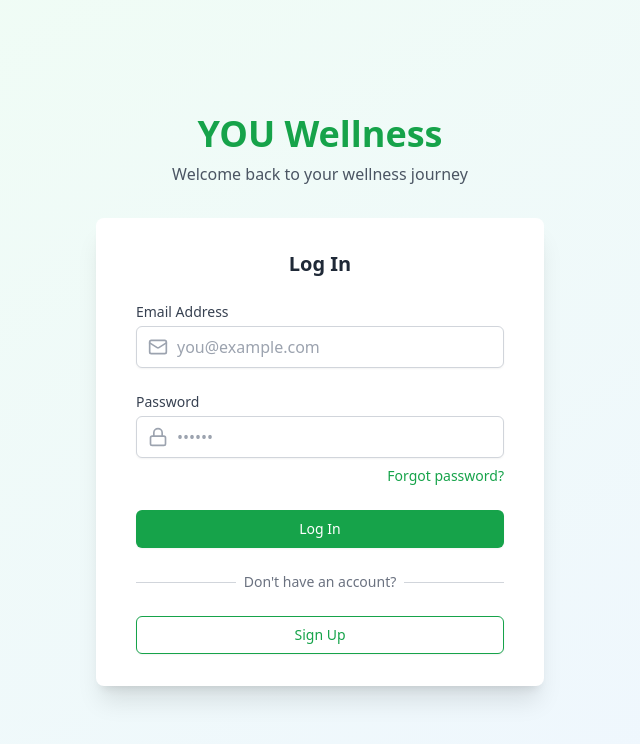
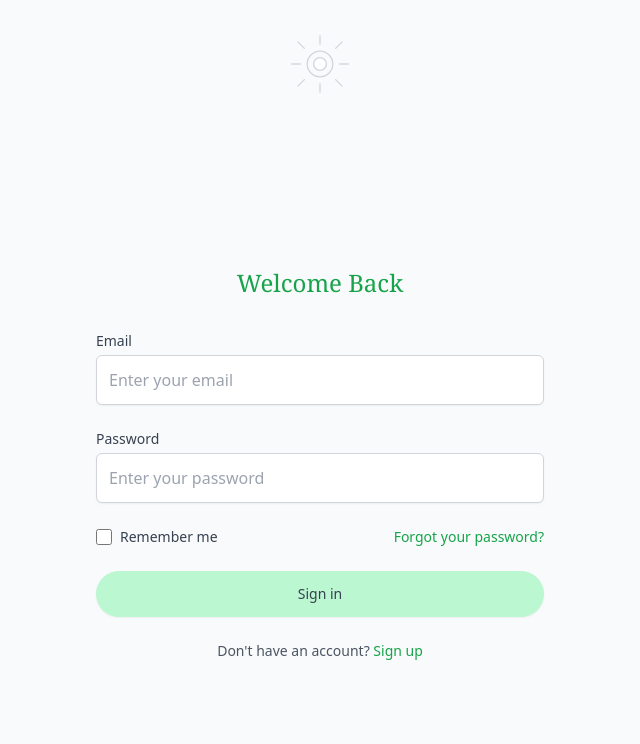
Before and after one commit to TheSamanthaWilliams/you-wellness-app, a Next.js app: page /login in a window 1280 px wide. Shown: the top 744 px of the page, without its empty margins (320-960 px from the left). Built offline with nearby package versions, Linux system fonts and the light colour scheme.

Commit message:
Update page.js

```diff
--- a/app/login/page.js
+++ b/app/login/page.js
@@ -1,180 +1,118 @@
 "use client";
 
-import { useState } from 'react';
+import React, { useState } from 'react';
+import Link from 'next/link';
 import { useRouter } from 'next/navigation';
-import Link from 'next/link';
-import { Mail, Lock } from 'lucide-react';
 
-export default function Login() {
+export default function LoginPage() {
+  const [email, setEmail] = useState('');
+  const [password, setPassword] = useState('');
   const router = useRouter();
-  const [formData, setFormData] = useState({
-    email: '',
-    password: ''
-  });
-  const [error, setError] = useState('');
-  const [isSubmitting, setIsSubmitting] = useState(false);
 
-  function handleInputChange(e) {
-    const { name, value } = e.target;
-    setFormData(prev => ({
-      ...prev,
-      [name]: value
-    }));
-    // Clear error when user starts typing
-    if (error) setError('');
-  }
-
-  function handleSubmit(e) {
+  const handleLogin = (e) => {
     e.preventDefault();
-    setIsSubmitting(true);
-
-    // For demo purposes, just check if there's a user stored with this email
-    // In a real app, you would validate against a backend
-    try {
-      // Simulate an API call
-      setTimeout(() => {
-        // Create a user if one doesn't exist
-        const userData = {
-          name: "Demo User",
-          email: formData.email,
-          wellnessGoals: {
-            mind: true,
-            body: true,
-            spirit: false
-          },
-          isLoggedIn: true
+    // In a real app, you would validate and authenticate here
+    // For now, we'll just navigate to the onboarding page
+    router.push('/onboarding');
   };
 
-        // Check if user already has wellness scores (indicating they've completed the questionnaire)
-        const existingUserData = localStorage.getItem('youWellnessUser');
-        if (existingUserData) {
-          const parsedData = JSON.parse(existingUserData);
-          if (parsedData.wellnessScores) {
-            // They've already done the questionnaire, go straight to dashboard
-            localStorage.setItem('youWellnessUser', JSON.stringify({
-              ...userData,
-              wellnessScores: parsedData.wellnessScores,
-              activities: parsedData.activities,
-              goals: parsedData.goals
-            }));
-            router.push('/dashboard');
-            return;
-          }
-        }
-
-        // New user or never completed questionnaire
-        localStorage.setItem('youWellnessUser', JSON.stringify(userData));
-        router.push('/questionnaire');
-      }, 1000);
-    } catch (error) {
-      console.error('Login error:', error);
-      setError('Invalid email or password');
-      setIsSubmitting(false);
-    }
-  }
-
   return (
-    <div className="min-h-screen bg-gradient-to-br from-green-50 to-blue-50 flex flex-col justify-center py-12 sm:px-6 lg:px-8">
-      <div className="sm:mx-auto sm:w-full sm:max-w-md">
-        <div className="text-center">
-          <h1 className="text-4xl font-extrabold text-green-600">YOU Wellness</h1>
-          <p className="mt-2 text-gray-600">Welcome back to your wellness journey</p>
+    <div className="min-h-screen flex flex-col bg-gray-50">
+      {/* Header with logo */}
+      <div className="py-8 flex justify-center">
+        <div className="w-16 h-16">
+          <svg viewBox="0 0 100 100" className="w-full h-full text-gray-300 stroke-current">
+            <circle cx="50" cy="50" r="10" strokeWidth="2" fill="white" />
+            <circle cx="50" cy="50" r="20" strokeWidth="2" fill="none" />
+            <path d="M50,20 L50,5" strokeWidth="2" />
+            <path d="M50,80 L50,95" strokeWidth="2" />
+            <path d="M20,50 L5,50" strokeWidth="2" />
+            <path d="M80,50 L95,50" strokeWidth="2" />
+            <path d="M26,26 L15,15" strokeWidth="2" />
+            <path d="M74,26 L85,15" strokeWidth="2" />
+            <path d="M26,74 L15,85" strokeWidth="2" />
+            <path d="M74,74 L85,85" strokeWidth="2" />
+          </svg>
         </div>
       </div>
 
-      <div className="mt-8 sm:mx-auto sm:w-full sm:max-w-md">
-        <div className="bg-white py-8 px-4 shadow-xl sm:rounded-lg sm:px-10">
-          <h2 className="text-xl font-semibold text-center text-gray-800 mb-6">Log In</h2>
+      {/* Login Form */}
+      <div className="flex-1 flex flex-col items-center justify-center px-4">
+        <div className="w-full max-w-md">
+          <h1 className="text-2xl font-serif text-green-600 text-center mb-8">Welcome Back</h1>
 
-          {error && (
-            <div className="bg-red-50 border-l-4 border-red-500 p-4 mb-6">
-              <p className="text-red-700">{error}</p>
-            </div>
-          )}
-
-          <form className="space-y-6" onSubmit={handleSubmit}>
-            {/* Email field */}
+          <form onSubmit={handleLogin} className="space-y-6">
             <div>
-              <label htmlFor="email" className="block text-sm font-medium text-gray-700">
-                Email Address
+              <label htmlFor="email" className="block text-sm font-medium text-gray-700 mb-1">
+                Email
               </label>
-              <div className="mt-1 relative">
-                <div className="absolute inset-y-0 left-0 pl-3 flex items-center pointer-events-none">
-                  <Mail className="h-5 w-5 text-gray-400" />
-                </div>
               <input
                 id="email"
                 name="email"
                 type="email"
                 autoComplete="email"
-                  value={formData.email}
-                  onChange={handleInputChange}
                 required
-                  className="pl-10 block w-full py-2 border border-gray-300 rounded-md shadow-sm focus:outline-none focus:ring-green-500 focus:border-green-500"
-                  placeholder="you@example.com"
+                className="appearance-none block w-full px-3 py-3 border border-gray-300 rounded-md shadow-sm placeholder-gray-400 focus:outline-none focus:ring-green-500 focus:border-green-500"
+                value={email}
+                onChange={(e) => setEmail(e.target.value)}
+                placeholder="Enter your email"
               />
             </div>
-            </div>
 
-            {/* Password field */}
             <div>
-              <label htmlFor="password" className="block text-sm font-medium text-gray-700">
+              <label htmlFor="password" className="block text-sm font-medium text-gray-700 mb-1">
                 Password
               </label>
-              <div className="mt-1 relative">
-                <div className="absolute inset-y-0 left-0 pl-3 flex items-center pointer-events-none">
-                  <Lock className="h-5 w-5 text-gray-400" />
-                </div>
               <input
                 id="password"
                 name="password"
                 type="password"
                 autoComplete="current-password"
-                  value={formData.password}
-                  onChange={handleInputChange}
                 required
-                  className="pl-10 block w-full py-2 border border-gray-300 rounded-md shadow-sm focus:outline-none focus:ring-green-500 focus:border-green-500"
-                  placeholder="••••••"
+                className="appearance-none block w-full px-3 py-3 border border-gray-300 rounded-md shadow-sm placeholder-gray-400 focus:outline-none focus:ring-green-500 focus:border-green-500"
+                value={password}
+                onChange={(e) => setPassword(e.target.value)}
+                placeholder="Enter your password"
               />
             </div>
-              <div className="flex items-center justify-end mt-2">
-                <button type="button" className="text-sm text-green-600 hover:text-green-500">
-                  Forgot password?
-                </button>
+
+            <div className="flex items-center justify-between">
+              <div className="flex items-center">
+                <input
+                  id="remember-me"
+                  name="remember-me"
+                  type="checkbox"
+                  className="h-4 w-4 text-green-600 focus:ring-green-500 border-gray-300 rounded"
+                />
+                <label htmlFor="remember-me" className="ml-2 block text-sm text-gray-700">
+                  Remember me
+                </label>
+              </div>
+
+              <div className="text-sm">
+                <a href="#" className="font-medium text-green-600 hover:text-green-500">
+                  Forgot your password?
+                </a>
               </div>
             </div>
 
             <div>
               <button
                 type="submit"
-                disabled={isSubmitting}
-                className="w-full flex justify-center items-center py-2 px-4 border border-transparent rounded-md shadow-sm text-sm font-medium text-white bg-green-600 hover:bg-green-700 focus:outline-none focus:ring-2 focus:ring-offset-2 focus:ring-green-500 disabled:opacity-50"
+                className="w-full flex justify-center py-3 px-4 border border-transparent rounded-full shadow-sm text-sm font-medium text-gray-700 bg-green-200 hover:bg-green-300 focus:outline-none focus:ring-2 focus:ring-offset-2 focus:ring-green-500"
               >
-                {isSubmitting ? 'Logging in...' : 'Log In'}
+                Sign in
               </button>
             </div>
           </form>
 
-          <div className="mt-6">
-            <div className="relative">
-              <div className="absolute inset-0 flex items-center">
-                <div className="w-full border-t border-gray-300"></div>
-              </div>
-              <div className="relative flex justify-center text-sm">
-                <span className="px-2 bg-white text-gray-500">
-                  Don't have an account?
-                </span>
-              </div>
-            </div>
-
-            <div className="mt-6">
-              <Link
-                href="/"
-                className="w-full flex justify-center py-2 px-4 border border-green-600 rounded-md shadow-sm text-sm font-medium text-green-600 bg-white hover:bg-green-50 focus:outline-none focus:ring-2 focus:ring-offset-2 focus:ring-green-500"
-              >
-                Sign Up
+          <div className="mt-6 text-center">
+            <p className="text-sm text-gray-600">
+              Don't have an account?{' '}
+              <Link href="/signup" className="font-medium text-green-600 hover:text-green-500">
+                Sign up
               </Link>
-            </div>
+            </p>
           </div>
         </div>
       </div>
```
Lines whose indentation alone changed are shown as unchanged.
